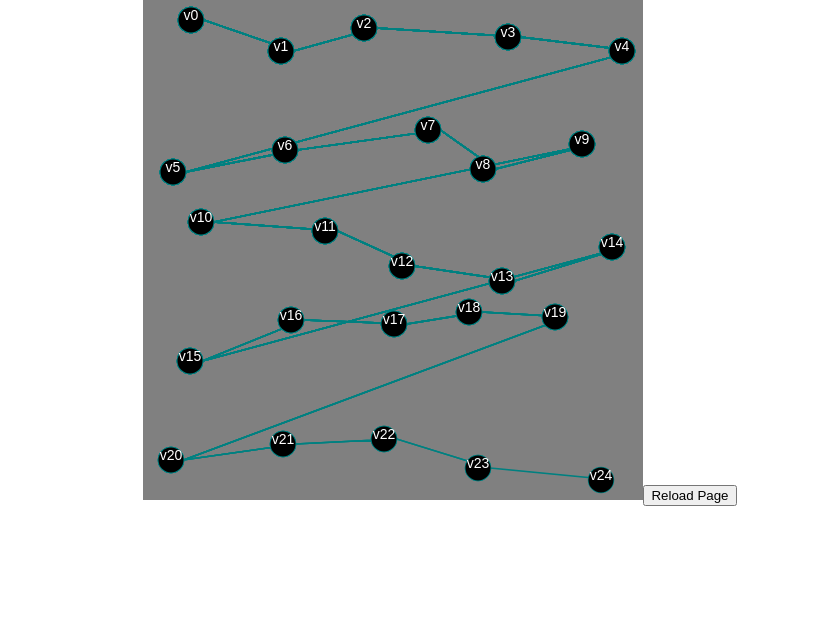
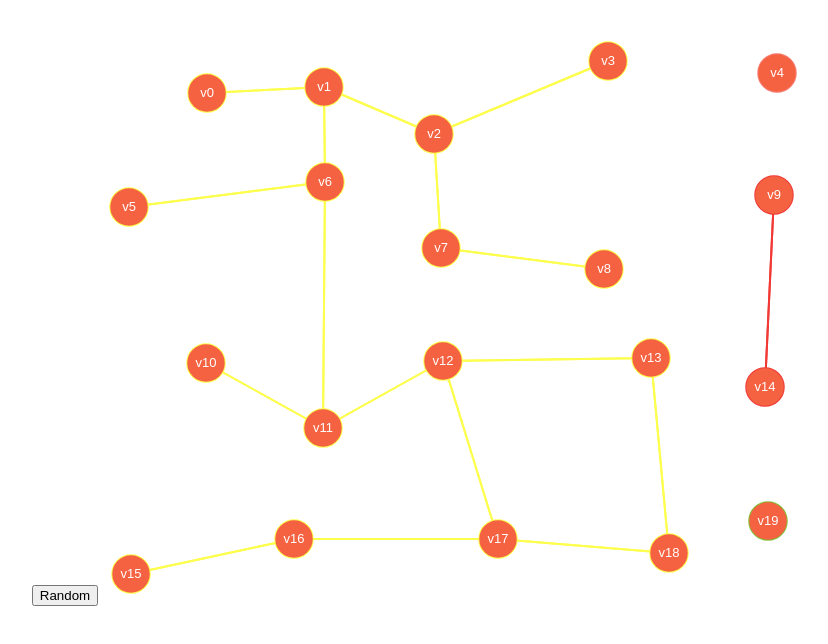
Before and after one commit to bloominstituteoftechnology/Graphs, a React (Create React App) app in the folder projects/graph/: page / in a window 1280 px wide. Shown: the top 644 px of the page, without its empty margins (200-1028 px from the left). Built offline with nearby package versions, Linux system fonts and the light colour scheme.

Commit message:
added bfs and random color for adjacent nodes

```diff
--- a/projects/graph/src/App.js
+++ b/projects/graph/src/App.js
@@ -2,10 +2,10 @@ import React, { Component } from 'react';
 import { Graph } from './graph';
 import './App.css';
 
-// !!! IMPLEMENT ME
+// Define the size of the random graph
 const xCount = 5;
-const yCount = 5;
-const boxSize = 100;
+const yCount = 4;
+const boxSize = 150;
 const probability = 0.6;
 
 // Figure out the canvas size
@@ -31,45 +31,72 @@ class GraphView extends Component {
     this.updateCanvas();
   }
 
-  drawVerts(vertexes) {
+  /**
+   * Draw the given verts
+   */
+  drawVerts(vertexes, color='blue', clear=true) {
     let canvas = this.refs.canvas;
     let ctx = canvas.getContext('2d');
-    ctx.fillStyle = 'gray';
-    ctx.fillRect(0, 0, canvasWidth, canvasHeight);
 
-    ctx.lineWidth = 1.5;
-    ctx.strokeStyle = 'teal';
+    // Clear it
+    if (clear) {
+      ctx.fillStyle = 'white';
+      ctx.fillRect(0, 0, canvasWidth, canvasHeight);
+    }
 
-    // Draw the verts with lines
+    // Draw the edges
+    ctx.lineWidth = 2;
+    ctx.strokeStyle = color;
+
+    for (let v of vertexes) { // From this vert
+      for (let e of v.edges) { // To all these verts
+        const v2 = e.destination;
+        ctx.beginPath();
+        ctx.moveTo(v.pos.x, v.pos.y);
+        ctx.lineTo(v2.pos.x, v2.pos.y);
+        ctx.stroke();
+      }
+    }
+
+    // Draw the verts on top
+    ctx.fillStyle = '#f46242';
+
     for (let v of vertexes) {
+      ctx.beginPath();
       ctx.arc(v.pos.x, v.pos.y, radius, 0, 2 * Math.PI, false);
       ctx.stroke();
-    }
-
-    // fill the verts
-    for (let v of vertexes) {
-      ctx.beginPath();
-      ctx.fillStyle = 'black';
-      ctx.arc(v.pos.x, v.pos.y, radius, 0, 2 * Math.PI, false);
       ctx.fill();
     }
 
     // Draw the vert names
+    ctx.font = '13px sans-serif';
+    ctx.textAlign = 'center';
+    ctx.fillStyle = 'white';
+
     for (let v of vertexes) {
-      ctx.beginPath();
-      ctx.font = '14px sans-serif';
-      ctx.textAlign = 'center';
-      ctx.fillStyle = 'white';
-      ctx.fillText(v.value, v.pos.x, v.pos.y );
+      ctx.fillText(v.value, v.pos.x, v.pos.y + 4);
     }
   }
 
   /**
-   * Render the canvas
+   * Draw the connected components
    */
   updateCanvas() {
-    const g = this.props.graph;
-    this.drawVerts(g.vertexes);
+    function getRandomColor() {
+      let letters = '0123456789ABCDEF';
+      let color = '#';
+      for (let i = 0; i < 6; i++) {
+        color += letters[Math.floor(Math.random() * 16)];
+      }
+      return color;
+    }
+    const connectedComponents = this.props.graph.getConnectedComponents();
+    let clear = true;
+    for (let component of connectedComponents) {
+      const curColor = getRandomColor();
+      this.drawVerts(component, curColor, clear);
+      clear = false;
+    }
   }
 
   /**
@@ -80,31 +107,38 @@ class GraphView extends Component {
   }
 }
 
-
 /**
  * App
  */
+
 class App extends Component {
   constructor(props) {
     super(props);
+    this.onButton = this.onButton.bind(this);
 
     this.state = {
       graph: new Graph()
     };
 
-    // !!! IMPLEMENT ME
-    // use the graph randomize() method
     this.state.graph.randomize(xCount, yCount, boxSize, probability);
   }
-  refreshPage(){
-    window.location.reload();
+
+  /**
+   * Handle the button press
+   */
+  onButton() {
+    const state = {
+      graph: new Graph()
+    };
+    state.graph.randomize(xCount, yCount, boxSize, probability);
+    this.setState(state);
   }
 
   render() {
     return (
       <div className="App">
+        <button onClick={this.onButton}>Random</button>
         <GraphView graph={this.state.graph}></GraphView>
-        <input type="button" value="Reload Page" onClick={ this.refreshPage }/>
       </div>
     );
   }
--- a/projects/graph/src/graph.js
+++ b/projects/graph/src/graph.js
@@ -14,7 +14,10 @@ export class Edge {
  */
 export class Vertex {
   // !!! IMPLEMENT ME
-  constructor(value='default',pos={x:-1, y:-1}){
+  constructor(value = 'default', pos = {
+    x: -1,
+    y: -1
+  }) {
     this.edges = [];
     this.value = value;
     this.pos = pos;
@@ -34,7 +37,7 @@ export class Graph {
   /**
    * Create a random graph
    */
-  randomize(width, height, pxBox, probability=0.6) {
+  randomize(width, height, pxBox, probability = 0.6) {
     // Helper function to set up two-way edges
     function connectVerts(v0, v1) {
       v0.edges.push(new Edge(v1));
@@ -62,14 +65,14 @@ export class Graph {
         // Connect down
         if (y < height - 1) {
           if (Math.random() < probability) {
-            connectVerts(grid[y][x], grid[y+1][x]);
+            connectVerts(grid[y][x], grid[y + 1][x]);
           }
         }
 
         // Connect right
         if (x < width - 1) {
           if (Math.random() < probability) {
-            connectVerts(grid[y][x], grid[y][x+1]);
+            connectVerts(grid[y][x], grid[y][x + 1]);
           }
         }
       }
@@ -121,13 +124,100 @@ export class Graph {
    * BFS
    */
   bfs(start) {
-    // !!! IMPLEMENT ME
+    const component = [];
+    const queue = [];
+
+    start.color = 'gray';
+    queue.push(start);
+
+    while (queue.length > 0) {
+      const u = queue[0];
+
+      for (let e of u.edges) {
+        const v = e.destination;
+        if (v.color === 'white') {
+          v.color = 'gray';
+          queue.push(v);
+        }
+      }
+
+      queue.shift(); // de-queue
+      u.color = 'black';
+      component.push(u);
+    }
+
+    return component;
   }
+
+  // bfs(startVert) {
+  //   let queue = [];
+  //   let temp = new Set();
+
+  //   startVert.color = "gray"; //set current vertex to gray
+  //   queue.push(startVert);
+
+  //   while (queue.length > 0) {
+  //     let u = queue[0]; // Peek at head of queue, but do not dequeue!
+
+  //     u.edges.forEach(v => {
+  //       if (v.destination.color === "white") {
+  //         v.destination.color = "gray";
+  //         queue.push(v.destination);
+  //       }
+  //     });
+  //     temp.add(...queue);
+  //     queue.shift();
+  //     u.color = "black";
+  //   }
+  //   return temp;
+  // } //bfs
+
+  // dfs(v) {
+	// 	function visit(v) {
+	// 		v.color = 'gray';
+
+	// 		for (let e of v.edges) {
+	// 			const neighbor = e.destination;
+	// 			if (neighbor.color === 'white') {
+	// 				neighbor.parent = v;
+	// 				visit(neighbor);
+	// 			}
+	// 		}
+
+	// 		v.color = 'black';
+	// 	}
+
+  //   for (let u of this.vertexes) {
+	// 		u.color = 'white';
+	// 		u.parent = null;
+	// 	}
+
+	// 	for (let v of this.vertexes) {
+	// 		if (v.color === 'white') {
+	// 			visit(v);
+	// 		}
+	// 	}
+	// }
 
   /**
    * Get the connected components
    */
   getConnectedComponents() {
-    // !!! IMPLEMENT ME
+    const componentsList = [];
+
+    for (let v of this.vertexes) {
+      v.color = 'white';
+    }
+    console.log(this.vertexes)
+
+
+    for (let v of this.vertexes) {
+      if (v.color === 'white') {
+        const component = this.bfs(v);
+        componentsList.push(component);
+      }
+    }
+
+    return componentsList;
   }
 }
```
